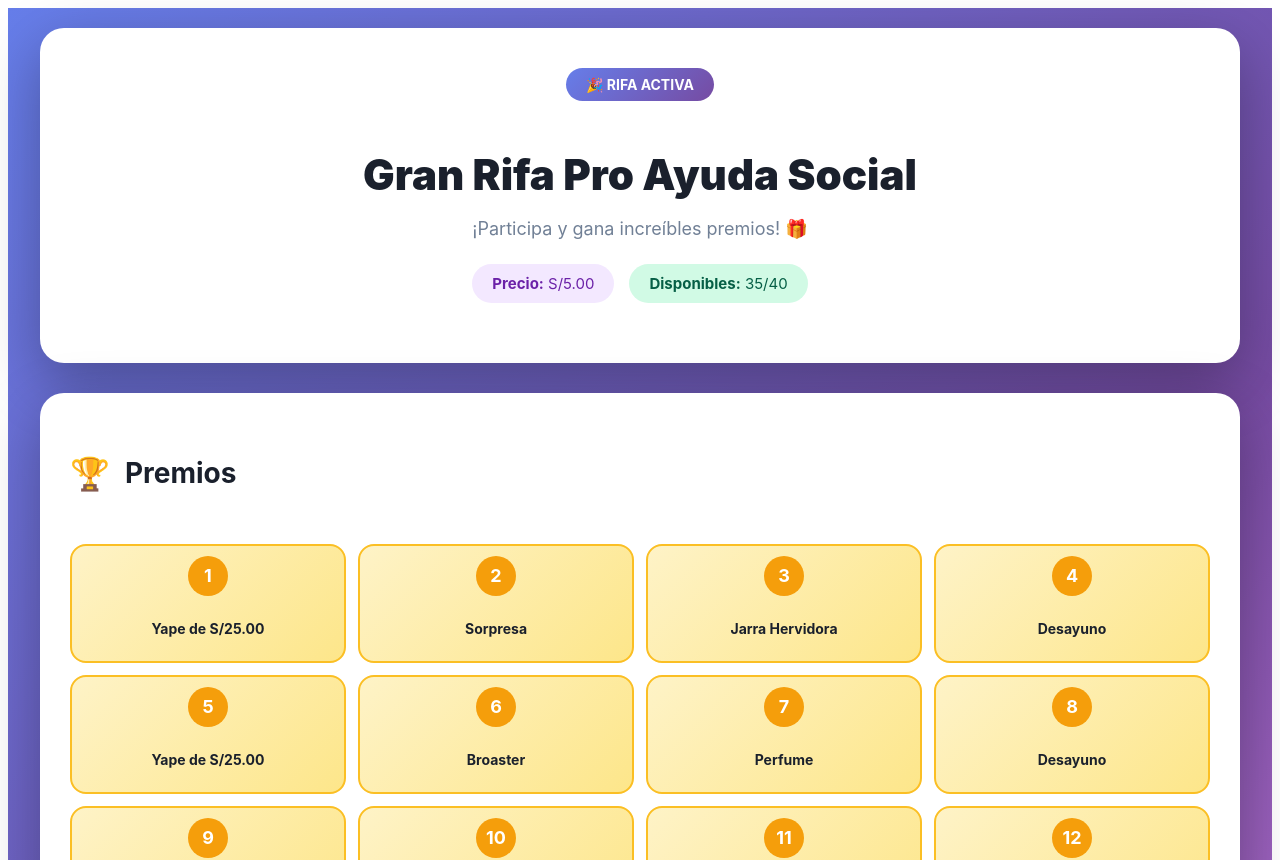
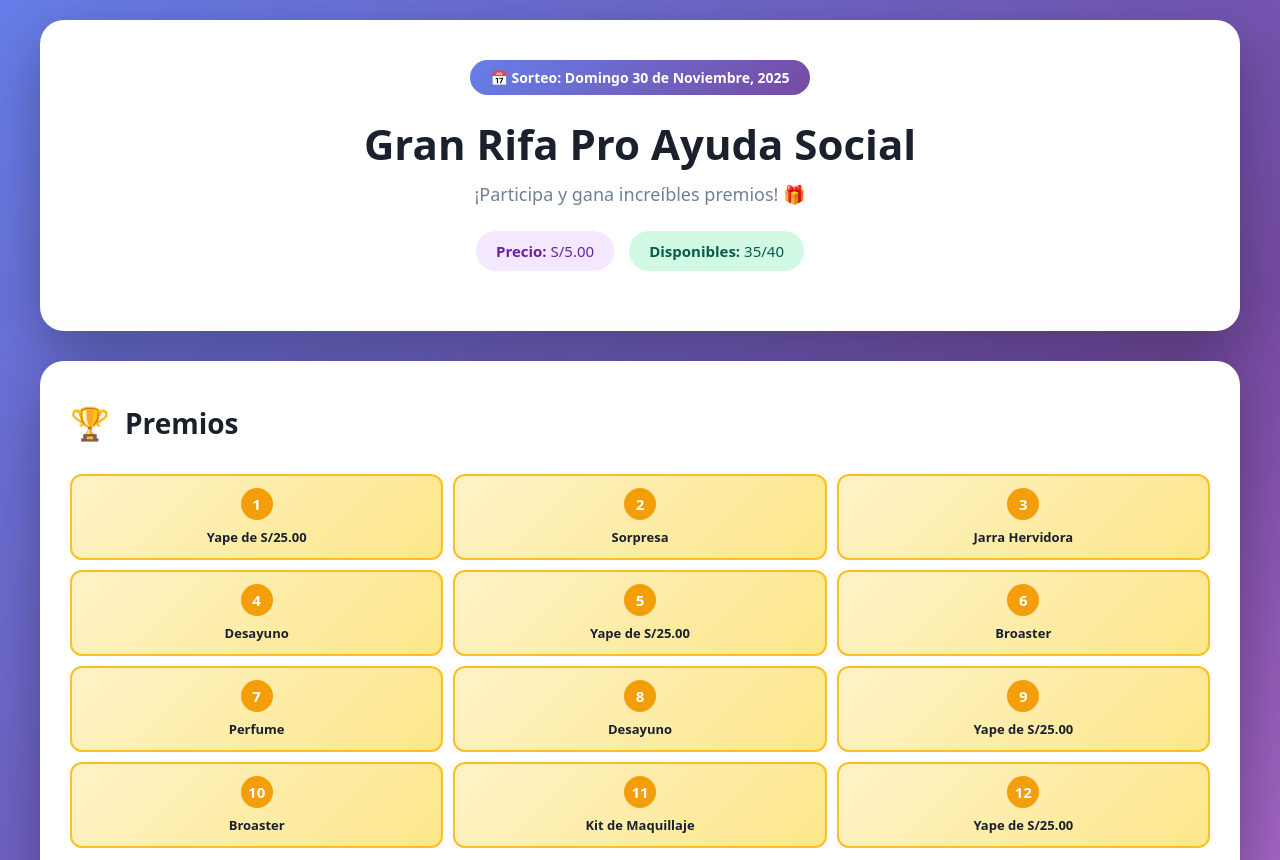
Before and after one commit to EmersonValenzuela/rifa-piero, a React (Create React App) app: page / in a window 1280 px wide. Shown: the top 860 px of the page. Built offline with nearby package versions, Linux system fonts and the light colour scheme.

Commit message:
:rocket: add date

```diff
--- a/src/App.js
+++ b/src/App.js
@@ -51,7 +51,7 @@ const RifaApp = () => {
         {/* Header */}
         <div className="header-card">
           <div className="header-content">
-            <div className="badge">🎉 RIFA ACTIVA</div>
+            <div className="badge">📅 Sorteo: Domingo 30 de Noviembre, 2025</div>
             <h1 className="title">Gran Rifa Pro Ayuda Social</h1>
             <p className="subtitle">¡Participa y gana increíbles premios! 🎁</p>
             <div className="info-row">
--- a/src/index.css
+++ b/src/index.css
@@ -1,8 +1,3 @@
-
-
-// ==================== App.css ====================
-/* COPIAR ESTO EN src/App.css */
-
 * {
   margin: 0;
   padding: 0;
@@ -10,9 +5,7 @@
 }
 
 body {
-  font-family: -apple-system, BlinkMacSystemFont, 'Segoe UI', 'Roboto', 'Oxygen',
-    'Ubuntu', 'Cantarell', 'Fira Sans', 'Droid Sans', 'Helvetica Neue',
-    sans-serif;
+  font-family: system-ui, -apple-system, BlinkMacSystemFont, "Segoe UI", Roboto, sans-serif;
   -webkit-font-smoothing: antialiased;
   -moz-osx-font-smoothing: grayscale;
 }
@@ -28,7 +21,6 @@ body {
   margin: 0 auto;
 }
 
-/* Header Card */
 .header-card {
   background: white;
   border-radius: 24px;
@@ -111,7 +103,6 @@ body {
   box-shadow: 0 6px 20px rgba(59, 130, 246, 0.6);
 }
 
-/* Section Card */
 .section-card {
   background: white;
   border-radius: 24px;
@@ -137,24 +128,23 @@ body {
   color: #1a202c;
 }
 
-/* Premios Grid */
 .premios-grid {
   display: grid;
-  grid-template-columns: repeat(4, 1fr);
-  gap: 12px;
+  grid-template-columns: repeat(3, 1fr);
+  gap: 10px;
 }
 
 .premio-card {
   background: linear-gradient(135deg, #fef3c7 0%, #fde68a 100%);
   border: 2px solid #fbbf24;
-  border-radius: 16px;
-  padding: 10px 10px;
+  border-radius: 12px;
+  padding: 12px 10px;
   transition: all 0.3s;
 }
 
 .premio-card:hover {
-  transform: translateY(-3px);
-  box-shadow: 0 8px 20px rgba(251, 191, 36, 0.3);
+  transform: translateY(-2px);
+  box-shadow: 0 6px 15px rgba(251, 191, 36, 0.3);
 }
 
 .premio-content {
@@ -162,29 +152,28 @@ body {
   flex-direction: column;
   align-items: center;
   text-align: center;
-  gap: 10px;
+  gap: 8px;
 }
 
 .premio-number {
   background: #f59e0b;
   color: white;
-  width: 40px;
-  height: 40px;
+  width: 32px;
+  height: 32px;
   border-radius: 50%;
   display: flex;
   align-items: center;
   justify-content: center;
-  font-size: 18px;
+  font-size: 15px;
   font-weight: bold;
 }
 
 .premio-text {
   font-weight: bold;
   color: #1a202c;
-  font-size: 14px;
+  font-size: 13px;
 }
 
-/* Legend */
 .legend {
   display: flex;
   gap: 20px;
@@ -212,7 +201,6 @@ body {
   background: #f87171;
 }
 
-/* Números Grid */
 .numeros-grid {
   display: grid;
   grid-template-columns: repeat(10, 1fr);
@@ -272,7 +260,6 @@ body {
   transform: rotate(-45deg);
 }
 
-/* Vendidos Section */
 .vendidos-section {
   border-top: 2px solid #e5e7eb;
   padding-top: 30px;
@@ -329,7 +316,6 @@ body {
   color: #6b7280;
 }
 
-/* Footer */
 .footer {
   text-align: center;
   margin-top: 30px;
@@ -347,7 +333,6 @@ body {
   opacity: 0.75;
 }
 
-/* Responsive */
 @media (max-width: 768px) {
   .title {
     font-size: 32px;
```
